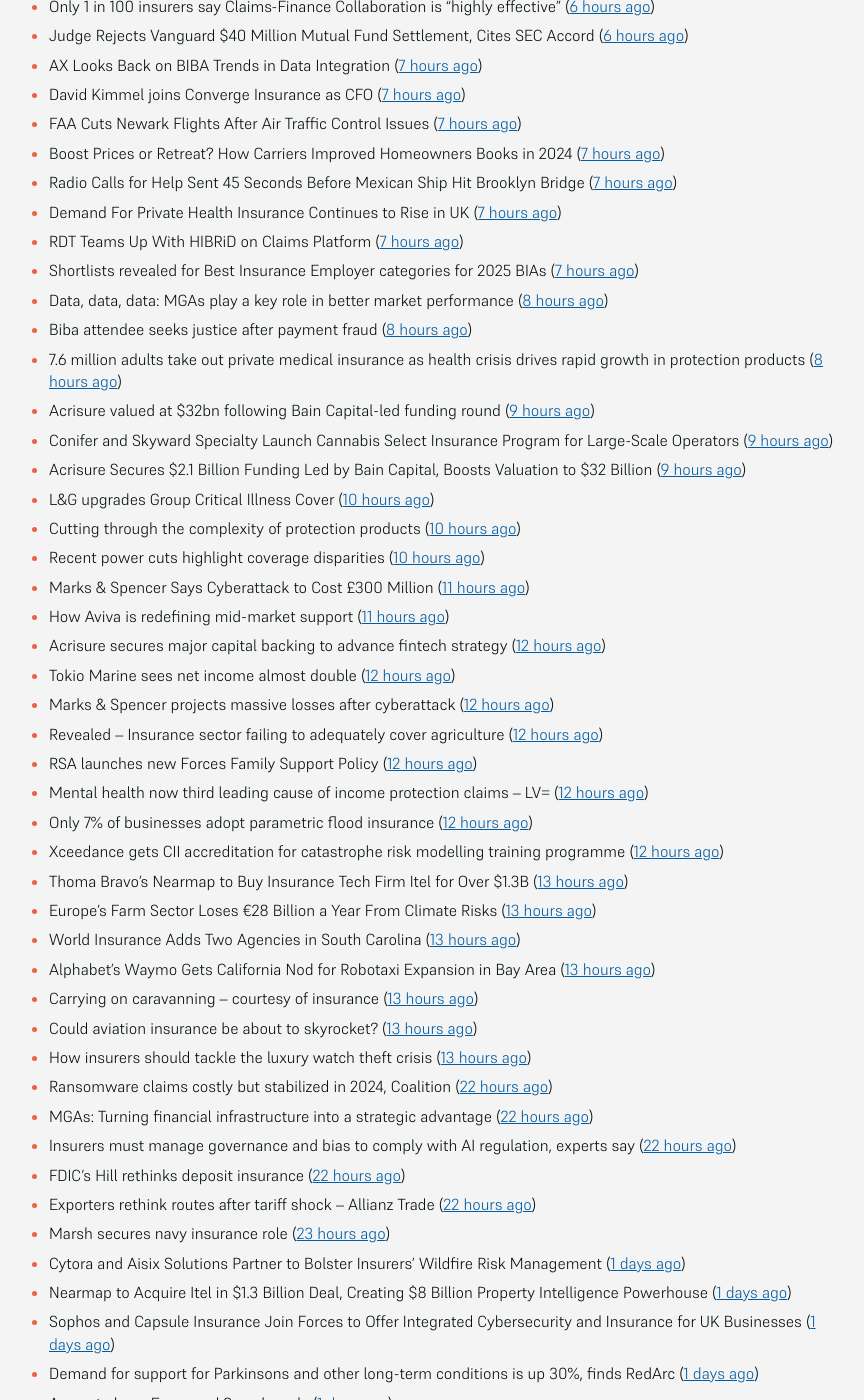
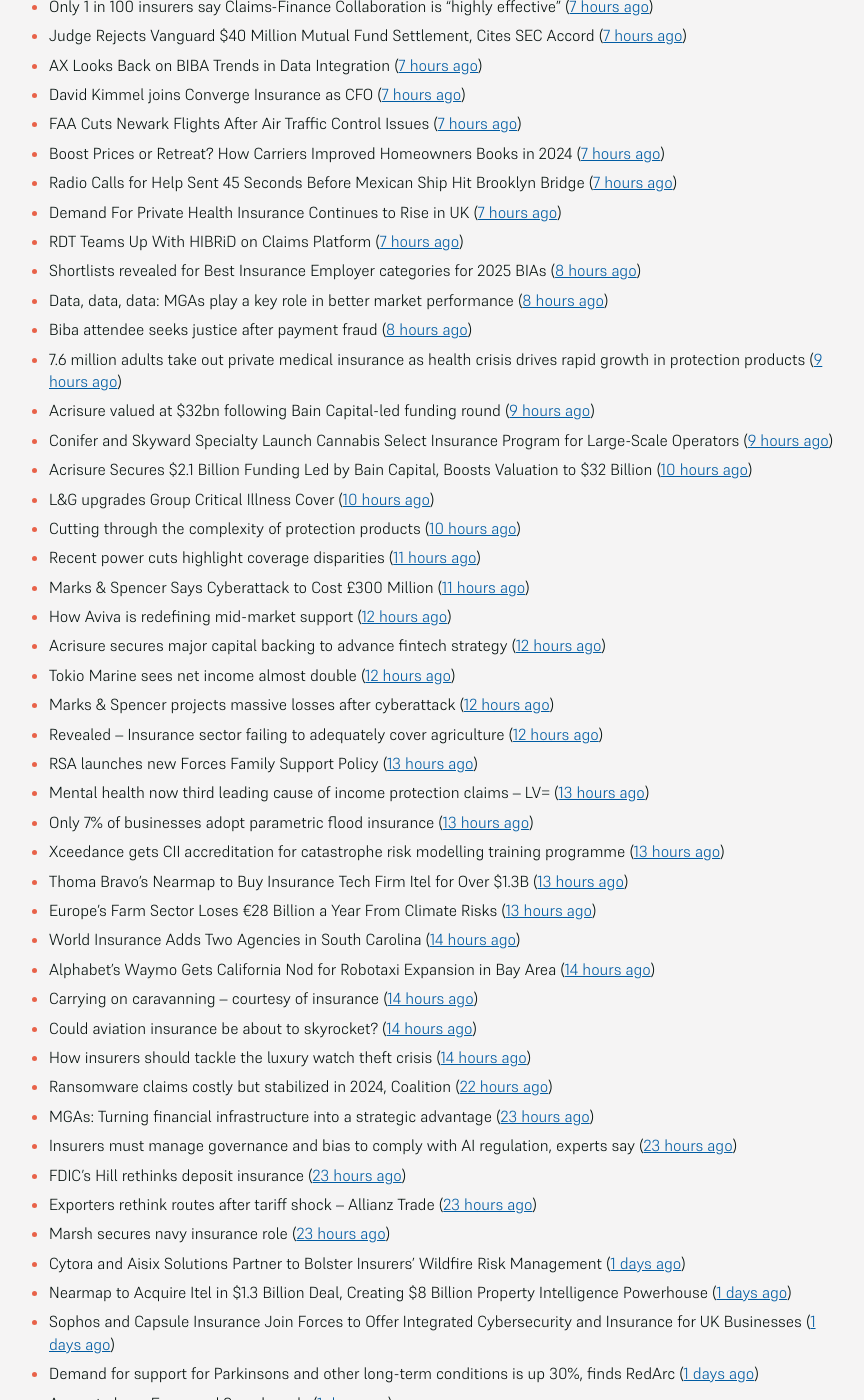
Before and after one commit to mat-0/feeds.thechels.uk, a Jekyll site: the page built from index.md, in a window 1280 px wide and 1400 px high, scrolled down 1294 px. Shown: the whole window, without its empty margins (215-1079 px from the left). Built offline with Jekyll 4.4.1, drawn with Linux system fonts in a browser that asks for light colours; some of the changed text lies outside the part shown.

Commit message:
New Feed

```diff
--- a/index.md
+++ b/index.md
@@ -40,9 +40,9 @@ description: Latest Updates
 - Chevron Says One Missing After Fire at Angola Offshore Oil Platform With 17 Injured ([6 hours ago](https://www.insurancejournal.com/news/international/2025/05/21/824603.htm))
 - Amazon’s Zoox Expands Robotaxi Trials to Rival Turf in Atlanta ([6 hours ago](https://www.insurancejournal.com/news/southeast/2025/05/21/824605.htm))
 - Hacker of App Used by Trump Aide Stole Data From Across Government ([6 hours ago](https://www.insurancejournal.com/news/national/2025/05/21/824594.htm))
-- Resolution Life closes block reinsurance transaction with Anshin Life in Japan ([6 hours ago](https://www.reinsurancene.ws/resolution-life-closes-block-reinsurance-transaction-with-anshin-life-in-japan/))
-- Only 1 in 100 insurers say Claims-Finance Collaboration is “highly effective” ([6 hours ago](https://ifamagazine.com/only-1-in-100-insurers-say-claims-finance-collaboration-is-highly-effective/))
-- Judge Rejects Vanguard $40 Million Mutual Fund Settlement, Cites SEC Accord ([6 hours ago](https://www.insurancejournal.com/news/east/2025/05/21/824595.htm))
+- Resolution Life closes block reinsurance transaction with Anshin Life in Japan ([7 hours ago](https://www.reinsurancene.ws/resolution-life-closes-block-reinsurance-transaction-with-anshin-life-in-japan/))
+- Only 1 in 100 insurers say Claims-Finance Collaboration is “highly effective” ([7 hours ago](https://ifamagazine.com/only-1-in-100-insurers-say-claims-finance-collaboration-is-highly-effective/))
+- Judge Rejects Vanguard $40 Million Mutual Fund Settlement, Cites SEC Accord ([7 hours ago](https://www.insurancejournal.com/news/east/2025/05/21/824595.htm))
 - AX Looks Back on BIBA Trends in Data Integration ([7 hours ago](https://insurance-edge.net/2025/05/21/ax-looks-back-on-biba-trends-in-data-integration/))
 - David Kimmel joins Converge Insurance as CFO ([7 hours ago](https://www.reinsurancene.ws/david-kimmel-joins-converge-insurance-as-cfo/))
 - FAA Cuts Newark Flights After Air Traffic Control Issues ([7 hours ago](https://www.insurancejournal.com/news/east/2025/05/21/824589.htm))
@@ -50,38 +50,38 @@ description: Latest Updates
 - Radio Calls for Help Sent 45 Seconds Before Mexican Ship Hit Brooklyn Bridge ([7 hours ago](https://www.insurancejournal.com/news/east/2025/05/21/824582.htm))
 - Demand For Private Health Insurance Continues to Rise in UK ([7 hours ago](https://insurance-edge.net/2025/05/21/demand-for-private-health-insurance-continues-to-rise-in-uk/))
 - RDT Teams Up With HIBRiD on Claims Platform ([7 hours ago](https://insurance-edge.net/2025/05/21/rdt-teams-up-with-hibrid-on-claims-platform/))
-- Shortlists revealed for Best Insurance Employer categories for 2025 BIAs ([7 hours ago](https://www.postonline.co.uk/broker/7957793/shortlists-revealed-for-best-insurance-employer-categories-for-2025-bias))
+- Shortlists revealed for Best Insurance Employer categories for 2025 BIAs ([8 hours ago](https://www.postonline.co.uk/broker/7957793/shortlists-revealed-for-best-insurance-employer-categories-for-2025-bias))
 - Data, data, data: MGAs play a key role in better market performance ([8 hours ago](https://www.insurancebusinessmag.com/uk/news/columns/data-data-data-mgas-play-a-key-role-in-better-market-performance-536399.aspx))
 - Biba attendee seeks justice after payment fraud ([8 hours ago](https://www.postonline.co.uk/news/7957800/biba-attendee-seeks-justice-after-payment-fraud))
-- 7.6 million adults take out private medical insurance as health crisis drives rapid growth in protection products ([8 hours ago](https://ifamagazine.com/7-6-million-adults-take-out-private-medical-insurance-as-health-crisis-drives-rapid-growth-in-protection-products/))
+- 7.6 million adults take out private medical insurance as health crisis drives rapid growth in protection products ([9 hours ago](https://ifamagazine.com/7-6-million-adults-take-out-private-medical-insurance-as-health-crisis-drives-rapid-growth-in-protection-products/))
 - Acrisure valued at $32bn following Bain Capital-led funding round ([9 hours ago](https://www.postonline.co.uk/broker/7957799/acrisure-valued-at-32bn-following-bain-capital-led-funding-round))
 - Conifer and Skyward Specialty Launch Cannabis Select Insurance Program for Large-Scale Operators ([9 hours ago](https://www.insurtechinsights.com/conifer-and-skyward-specialty-launch-cannabis-select-insurance-program-for-large-scale-operators/))
-- Acrisure Secures $2.1 Billion Funding Led by Bain Capital, Boosts Valuation to $32 Billion ([9 hours ago](https://www.insurtechinsights.com/acrisure-secures-2-1-billion-funding-led-by-bain-capital-boosts-valuation-to-32-billion/))
+- Acrisure Secures $2.1 Billion Funding Led by Bain Capital, Boosts Valuation to $32 Billion ([10 hours ago](https://www.insurtechinsights.com/acrisure-secures-2-1-billion-funding-led-by-bain-capital-boosts-valuation-to-32-billion/))
 - L&G upgrades Group Critical Illness Cover ([10 hours ago](https://ifamagazine.com/lg-upgrades-group-critical-illness-cover/))
 - Cutting through the complexity of protection products ([10 hours ago](https://ifamagazine.com/cutting-through-the-complexity-of-protection-products/))
-- Recent power cuts highlight coverage disparities ([10 hours ago](https://www.postonline.co.uk/commercial/7957791/recent-power-cuts-highlight-coverage-disparities))
+- Recent power cuts highlight coverage disparities ([11 hours ago](https://www.postonline.co.uk/commercial/7957791/recent-power-cuts-highlight-coverage-disparities))
 - Marks & Spencer Says Cyberattack to Cost £300 Million ([11 hours ago](https://www.insurancejournal.com/news/international/2025/05/21/824570.htm))
-- How Aviva is redefining mid-market support ([11 hours ago](https://www.insurancebusinessmag.com/uk/news/breaking-news/how-aviva-is-redefining-midmarket-support-535375.aspx))
+- How Aviva is redefining mid-market support ([12 hours ago](https://www.insurancebusinessmag.com/uk/news/breaking-news/how-aviva-is-redefining-midmarket-support-535375.aspx))
 - Acrisure secures major capital backing to advance fintech strategy ([12 hours ago](https://www.insurancebusinessmag.com/uk/news/breaking-news/acrisure-secures-major-capital-backing-to-advance-fintech-strategy-536392.aspx))
 - Tokio Marine sees net income almost double ([12 hours ago](https://www.insurancebusinessmag.com/uk/news/breaking-news/tokio-marine-sees-net-income-almost-double-536377.aspx))
 - Marks & Spencer projects massive losses after cyberattack ([12 hours ago](https://www.insurancebusinessmag.com/uk/news/cyber/marks-and-spencer-projects-massive-losses-after-cyberattack-536391.aspx))
 - Revealed – Insurance sector failing to adequately cover agriculture ([12 hours ago](https://www.insurancebusinessmag.com/uk/news/breaking-news/revealed--insurance-sector-failing-to-adequately-cover-agriculture-536376.aspx))
-- RSA launches new Forces Family Support Policy ([12 hours ago](https://www.insurancebusinessmag.com/uk/news/breaking-news/rsa-launches-new-forces-family-support-policy-536375.aspx))
-- Mental health now third leading cause of income protection claims – LV= ([12 hours ago](https://www.insurancebusinessmag.com/uk/news/life-insurance/mental-health-now-third-leading-cause-of-income-protection-claims--lv-536390.aspx))
-- Only 7% of businesses adopt parametric flood insurance ([12 hours ago](https://www.postonline.co.uk/news/7957796/only-7-of-businesses-adopt-parametric-flood-insurance))
-- Xceedance gets CII accreditation for catastrophe risk modelling training programme ([12 hours ago](https://www.insurancebusinessmag.com/uk/news/catastrophe/xceedance-gets-cii-accreditation-for-catastrophe-risk-modelling-training-programme-536374.aspx))
+- RSA launches new Forces Family Support Policy ([13 hours ago](https://www.insurancebusinessmag.com/uk/news/breaking-news/rsa-launches-new-forces-family-support-policy-536375.aspx))
+- Mental health now third leading cause of income protection claims – LV= ([13 hours ago](https://www.insurancebusinessmag.com/uk/news/life-insurance/mental-health-now-third-leading-cause-of-income-protection-claims--lv-536390.aspx))
+- Only 7% of businesses adopt parametric flood insurance ([13 hours ago](https://www.postonline.co.uk/news/7957796/only-7-of-businesses-adopt-parametric-flood-insurance))
+- Xceedance gets CII accreditation for catastrophe risk modelling training programme ([13 hours ago](https://www.insurancebusinessmag.com/uk/news/catastrophe/xceedance-gets-cii-accreditation-for-catastrophe-risk-modelling-training-programme-536374.aspx))
 - Thoma Bravo’s Nearmap to Buy Insurance Tech Firm Itel for Over $1.3B ([13 hours ago](https://www.insurancejournal.com/news/national/2025/05/21/824558.htm))
 - Europe’s Farm Sector Loses €28 Billion a Year From Climate Risks ([13 hours ago](https://www.insurancejournal.com/news/international/2025/05/21/824536.htm))
-- World Insurance Adds Two Agencies in South Carolina ([13 hours ago](https://www.insurancejournal.com/news/southeast/2025/05/21/824482.htm))
-- Alphabet’s Waymo Gets California Nod for Robotaxi Expansion in Bay Area ([13 hours ago](https://www.insurancejournal.com/news/west/2025/05/21/824562.htm))
-- Carrying on caravanning – courtesy of insurance ([13 hours ago](https://www.postonline.co.uk/personal/7957724/carrying-on-caravanning-%E2%80%93-courtesy-of-insurance))
-- Could aviation insurance be about to skyrocket? ([13 hours ago](https://www.postonline.co.uk/commercial/7957567/could-aviation-insurance-be-about-to-skyrocket))
-- How insurers should tackle the luxury watch theft crisis ([13 hours ago](https://www.postonline.co.uk/claims/7957407/how-insurers-should-tackle-the-luxury-watch-theft-crisis))
+- World Insurance Adds Two Agencies in South Carolina ([14 hours ago](https://www.insurancejournal.com/news/southeast/2025/05/21/824482.htm))
+- Alphabet’s Waymo Gets California Nod for Robotaxi Expansion in Bay Area ([14 hours ago](https://www.insurancejournal.com/news/west/2025/05/21/824562.htm))
+- Carrying on caravanning – courtesy of insurance ([14 hours ago](https://www.postonline.co.uk/personal/7957724/carrying-on-caravanning-%E2%80%93-courtesy-of-insurance))
+- Could aviation insurance be about to skyrocket? ([14 hours ago](https://www.postonline.co.uk/commercial/7957567/could-aviation-insurance-be-about-to-skyrocket))
+- How insurers should tackle the luxury watch theft crisis ([14 hours ago](https://www.postonline.co.uk/claims/7957407/how-insurers-should-tackle-the-luxury-watch-theft-crisis))
 - Ransomware claims costly but stabilized in 2024, Coalition ([22 hours ago](https://www.dig-in.com/news/ransomware-claims-costly-but-stabilized-in-2024-coalition))
-- MGAs: Turning financial infrastructure into a strategic advantage ([22 hours ago](https://www.dig-in.com/opinion/turning-financial-infrastructure-into-a-strategic-advantage))
-- Insurers must manage governance and bias to comply with AI regulation, experts say ([22 hours ago](https://www.dig-in.com/news/ai-governance-and-bias-become-compliance-issues-for-insurers))
-- FDIC's Hill rethinks deposit insurance ([22 hours ago](https://www.dig-in.com/news/fdics-hill-rethinking-deposit-insurance-fees))
-- Exporters rethink routes after tariff shock – Allianz Trade ([22 hours ago](https://www.insurancebusinessmag.com/uk/news/sme/exporters-rethink-routes-after-tariff-shock--allianz-trade-536347.aspx))
+- MGAs: Turning financial infrastructure into a strategic advantage ([23 hours ago](https://www.dig-in.com/opinion/turning-financial-infrastructure-into-a-strategic-advantage))
+- Insurers must manage governance and bias to comply with AI regulation, experts say ([23 hours ago](https://www.dig-in.com/news/ai-governance-and-bias-become-compliance-issues-for-insurers))
+- FDIC's Hill rethinks deposit insurance ([23 hours ago](https://www.dig-in.com/news/fdics-hill-rethinking-deposit-insurance-fees))
+- Exporters rethink routes after tariff shock – Allianz Trade ([23 hours ago](https://www.insurancebusinessmag.com/uk/news/sme/exporters-rethink-routes-after-tariff-shock--allianz-trade-536347.aspx))
 - Marsh secures navy insurance role ([23 hours ago](https://www.insurancebusinessmag.com/uk/news/marine/marsh-secures-navy-insurance-role-536336.aspx))
 - Cytora and Aisix Solutions Partner to Bolster Insurers’ Wildfire Risk Management ([1 days ago](https://www.insurtechinsights.com/cytora-and-aisix-solutions-partner-to-bolster-insurers-wildfire-risk-management/))
 - Nearmap to Acquire Itel in $1.3 Billion Deal, Creating $8 Billion Property Intelligence Powerhouse ([1 days ago](https://www.insurtechinsights.com/nearmap-to-acquire-itel-in-1-3-billion-deal-creating-8-billion-property-intelligence-powerhouse/))
```
Also changed, not shown: other parts of index.md (+11 -11 lines).
